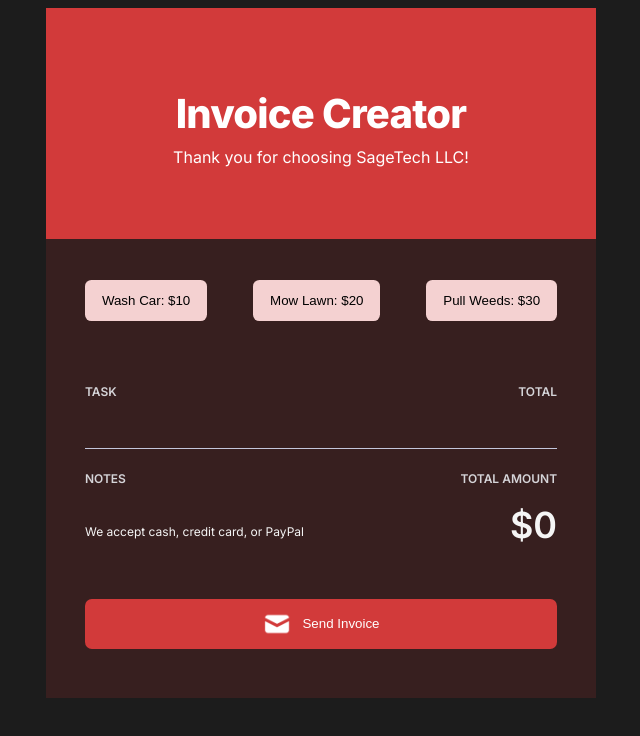
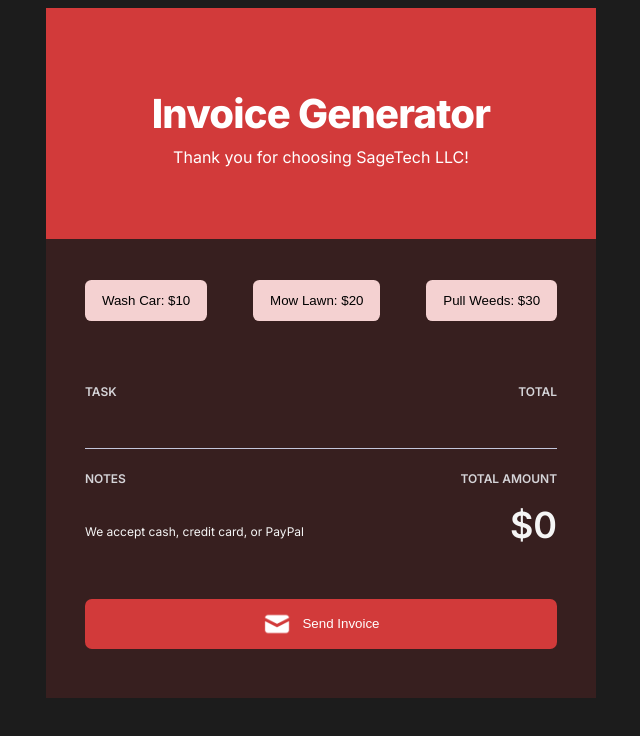
Before and after one commit to MrSHADD/Invoice-Generator, a plain HTML site: page index.html in a window 1280 px wide. Shown: the whole page, without its empty margins (319-959 px from the left). Drawn offline with Linux system fonts and the light colour scheme.

Commit message:
Update index.html

```diff
--- a/index.html
+++ b/index.html
@@ -14,7 +14,7 @@
     <div class="outer-app-container">
         <div class="app-container">
             <div class="app-header">
-                <h1>Invoice Creator</h1>
+                <h1>Invoice Generator</h1>
                 <p>Thank you for choosing SageTech LLC!</p>
             </div>
             <div class="app-body-container">
```
